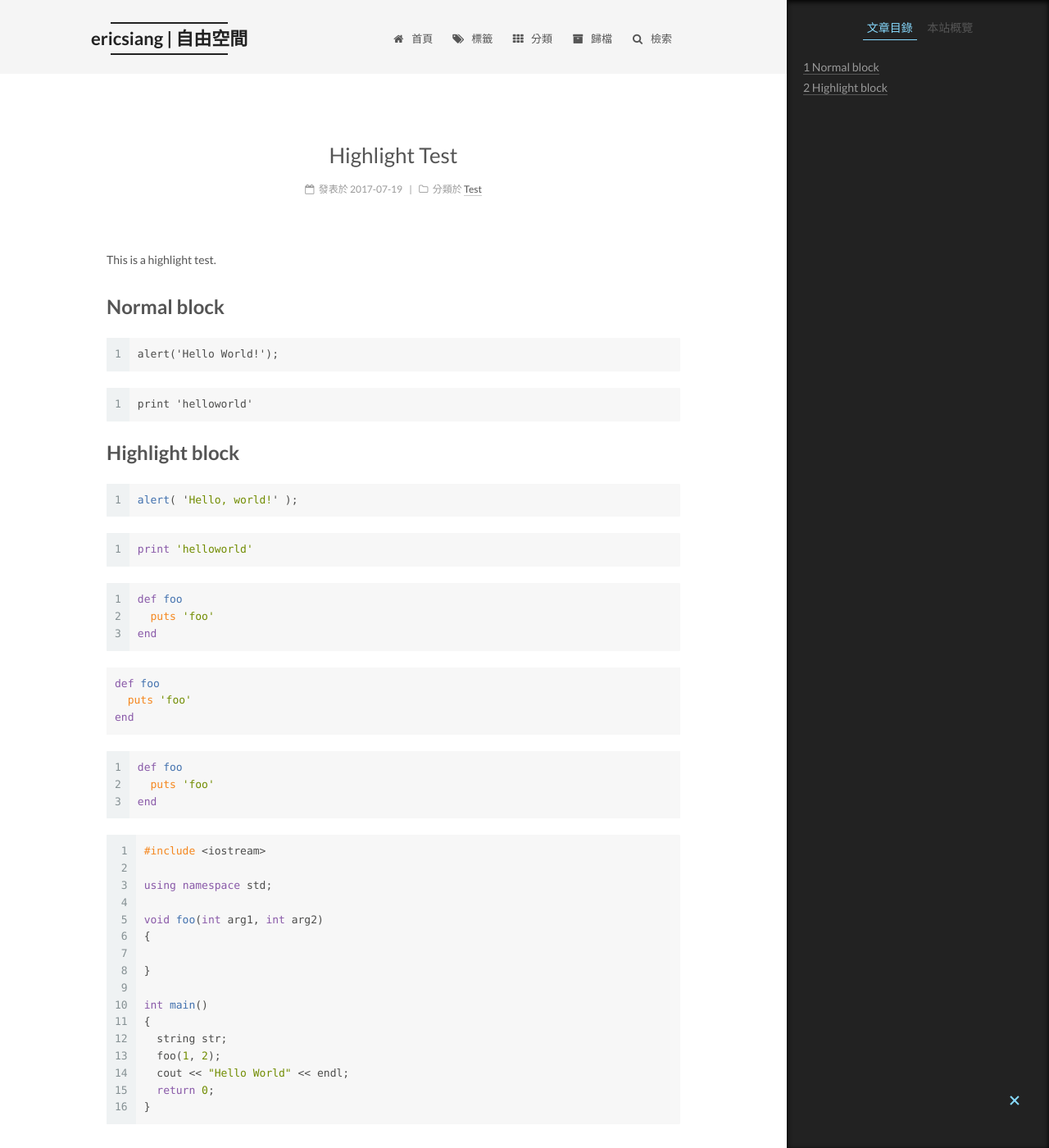
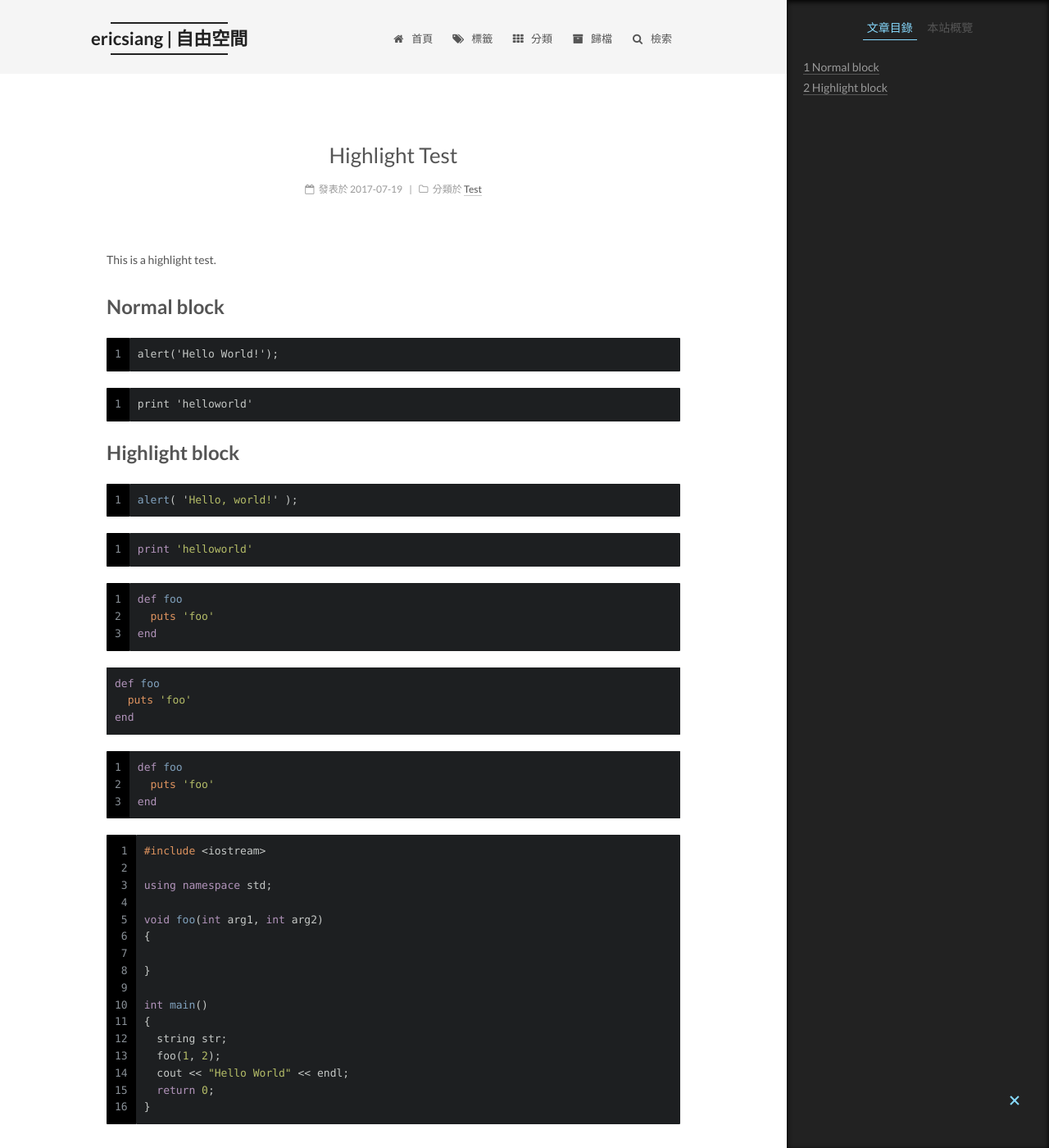
Before and after one commit to ericsiang/blog, a Jekyll site: the page built from _posts/2017-07-19-highlight-test.md, in a window 1280 px wide and 1400 px high. Shown: the whole window at 82% size. Built offline with Jekyll 4.4.1, drawn with Linux system fonts in a browser that asks for light colours.

Commit message:
修改highlight_theme
修改highlight_theme

```diff
--- a/_config.yml
+++ b/_config.yml
@@ -352,7 +352,7 @@ custom_logo:
 # Available value:
 #    normal | night | night eighties | night blue | night bright
 # https://github.com/chriskempson/tomorrow-theme
-highlight_theme: normal
+highlight_theme: night
 
 
 # ---------------------------------------------------------------
```
